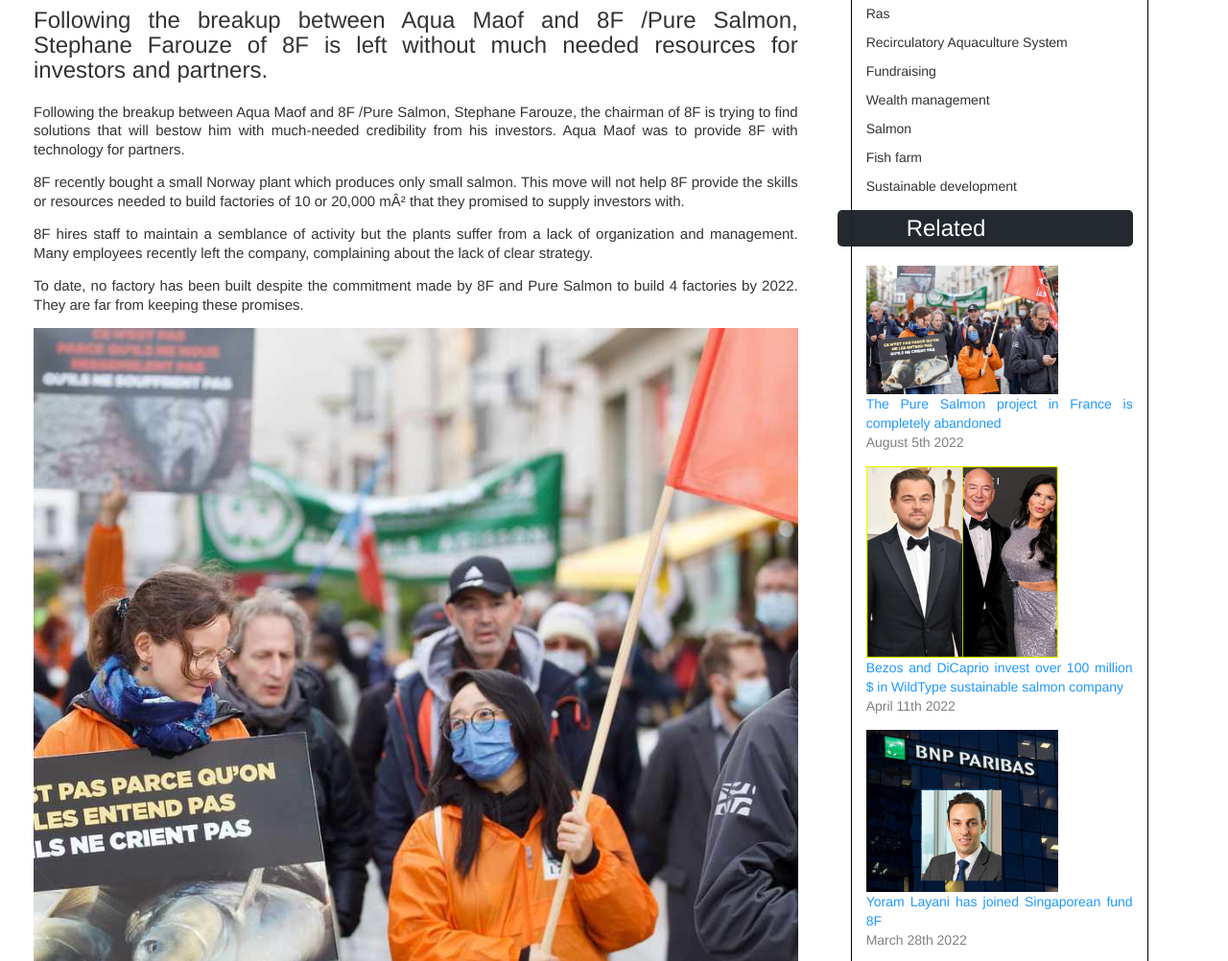
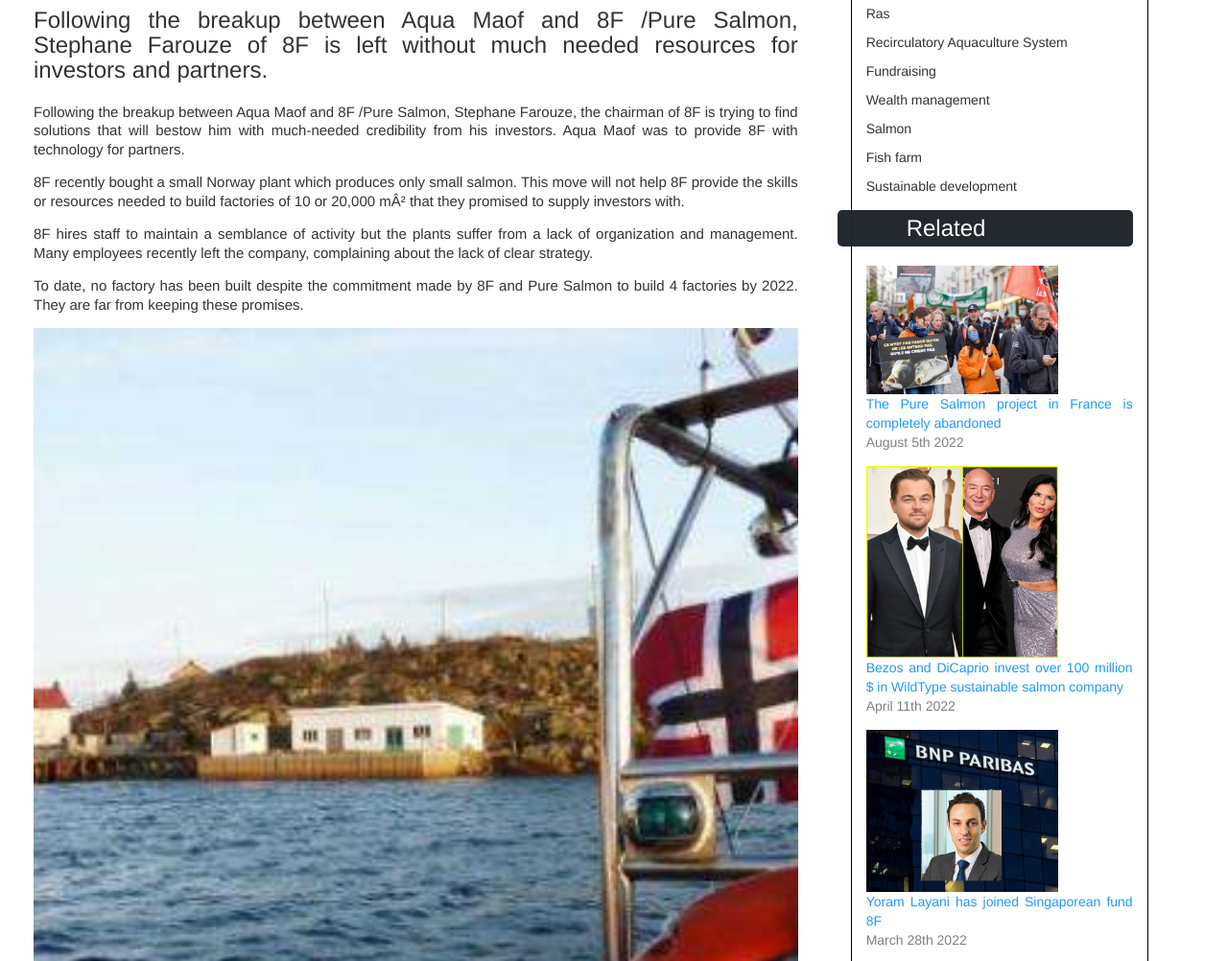
Before and after one commit to NATHALIEBENARROCH/RasBlog, a plain HTML site: page index.html in a window 1280 px wide. Shown: the part 190-1192 px from the top of the page at 96% size. Drawn offline with nearby package versions, Linux system fonts and the light colour scheme.

Commit message:
picture added

```diff
--- a/index.css
+++ b/index.css
@@ -130,6 +130,18 @@
   background-repeat: no-repeat;
   position: relative;
 }
+
+.imageSectionWrapper13 {
+  max-width: 100%;
+  margin: auto;
+  display: block;
+  height: 800px;
+  background-image: url(assets/norwayplant.jpeg);
+  background-position: center;
+  background-size: cover;
+  background-repeat: no-repeat;
+  position: relative;
+}
 .imageSectionWrapper12 {
   max-width: 100%;
   margin: auto;
--- a/index.html
+++ b/index.html
@@ -60,7 +60,7 @@
 
 
   <div class="imageSection">
-    <div class="imageSectionWrapper9">
+    <div class="imageSectionWrapper13">
       <div class="blogPostInfo">
       <div class="info">
       <p>Pure Salmon and its investors are left literally high and dry.</p>
```
